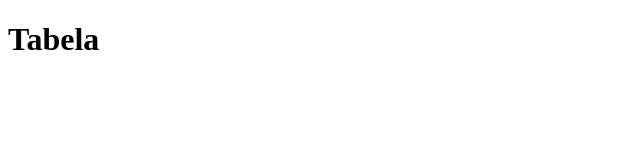
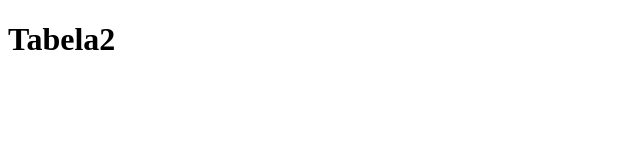
Before and after one commit to hignicao/quest-html-css-basico, a plain HTML site: page index.html in a window 1280 px wide. Shown: the full height of the page, 0-640 px from the left. Drawn offline with Linux system fonts and the light colour scheme.

Commit message:
teste token

```diff
--- a/index.html
+++ b/index.html
@@ -7,6 +7,6 @@
     <title>Quest HTML-CSS Básico</title>
 </head>
 <body>
-    <h1>Tabela</h1>
+    <h1>Tabela2</h1>
 </body>
 </html>
```
